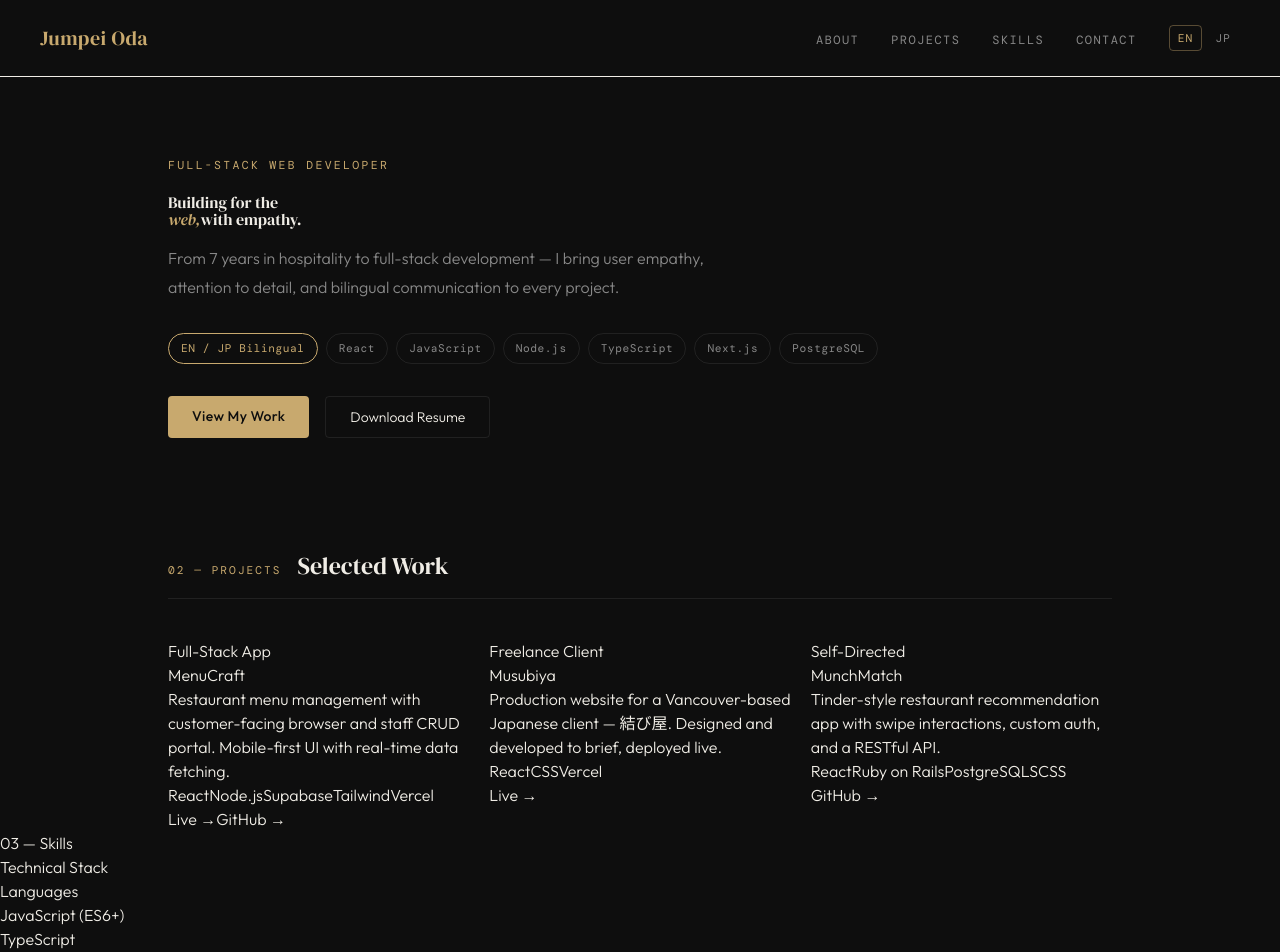
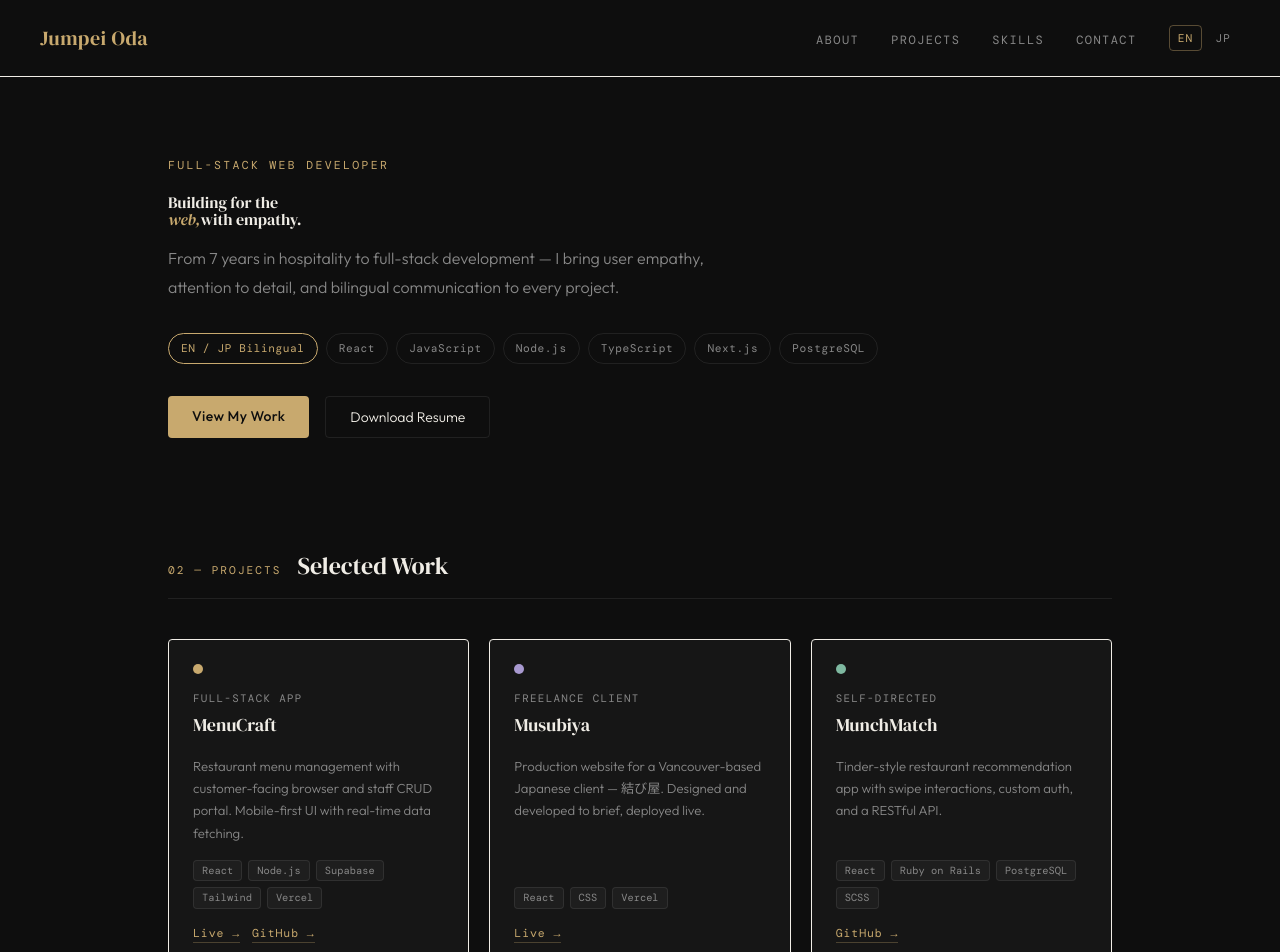
Before and after one commit to J-0-d-a-1/my-website, a Next.js app: page /en in a window 1280 px wide. Shown: the top 952 px of the page. Built offline with nearby package versions, Linux system fonts and the light colour scheme.

Commit message:
style: update ProjectCard.tsx styles

```diff
--- a/src/components/ProjectCard.tsx
+++ b/src/components/ProjectCard.tsx
@@ -22,29 +22,51 @@ export default function ProjectCard({
   githubLabel,
 }: Props) {
   return (
-    <div>
-      <div />
+    <div
+      className={`bg-bg-2 border rounded-[4px] p-6 flex flex-col gap-4 transition-colors duration-200 hover:border-accent-gold/30`}
+    >
+      <div className={`w-2.5 h-2.5 rounded-full ${project.dotColor}`} />
+
       <div>
-        <p>{type}</p>
-        <h3>{project.name}</h3>
+        <p className="text-[0.68rem] font-mono tracking-[0.12em] uppercase text-muted mb-1">
+          {type}
+        </p>
+        <h3 className="font-serif text-lg text-[#f0ede6]">{project.name}</h3>
       </div>
 
-      <p>{description}</p>
+      <p className="text-[0.82rem] text-muted leading-[1.7] flex-1">
+        {description}
+      </p>
 
-      <div>
+      <div className="flex flex-wrap gap-1.5">
         {project.stack.map((tech) => (
-          <span key={tech}>{tech}</span>
+          <span
+            key={tech}
+            className="text-[0.65rem] font-mono px-2 py-0.5 bg-bg-3 border border-white/[0.08] rounded-sm text-muted"
+          >
+            {tech}
+          </span>
         ))}
       </div>
 
-      <div>
+      <div className="flex gap-3">
         {project.liveUrl && (
-          <a href={project.liveUrl} target="_blank" rel="noopener noreferrer">
+          <a
+            href={project.liveUrl}
+            target="_blank"
+            rel="noopener noreferrer"
+            className="text-[0.72rem] font-mono tracking-[0.08em] text-accent-gold border-b border-accent-gold/30 hover:border-accent-gold transition-colors"
+          >
             {liveLabel}
           </a>
         )}
         {project.githubUrl && (
-          <a href={project.githubUrl} target="_blank" rel="noopener noreferrer">
+          <a
+            href={project.githubUrl}
+            target="_blank"
+            rel="noopener noreferrer"
+            className="text-[0.72rem] font-mono tracking-[0.08em] text-accent-gold border-b border-accent-gold/30 hover:border-accent-gold transition-colors"
+          >
             {githubLabel}
           </a>
         )}
```
